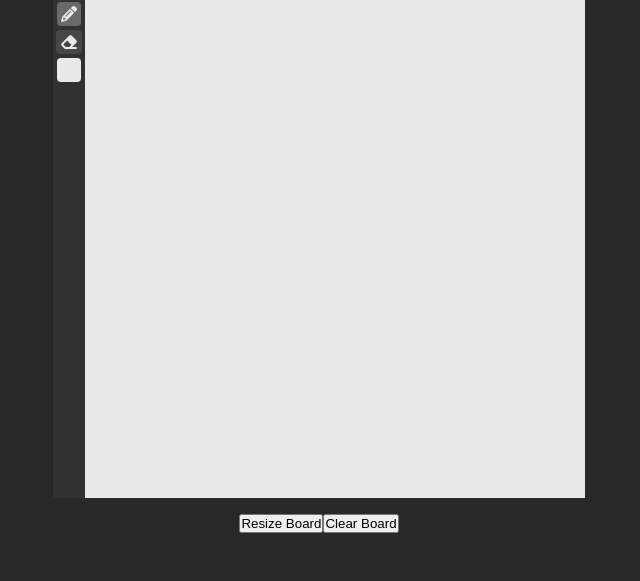
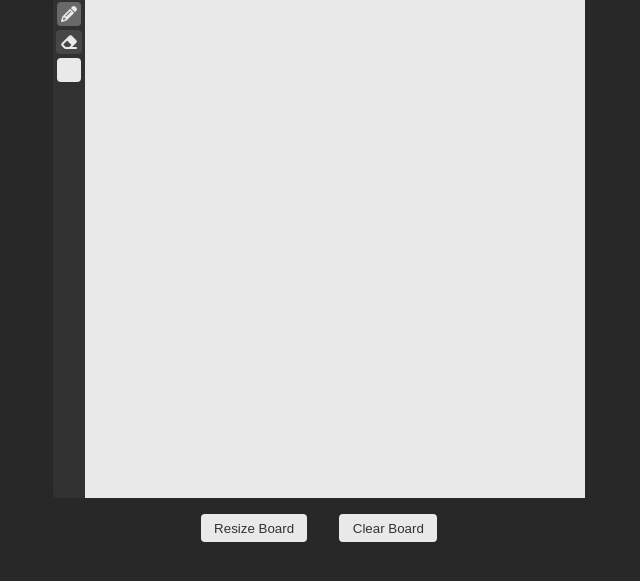
Before and after one commit to tinfodev/etch-a-sketch, a plain HTML site: page index.html in a window 1280 px wide. Shown: the part 71-652 px from the top of the page, without its empty margins (321-961 px from the left). Drawn offline with Linux system fonts and the light colour scheme.

Commit message:
Add styles to clear and resize buttons, minified files somewhat

```diff
--- a/index.html
+++ b/index.html
@@ -24,8 +24,8 @@
             </div>
         </div>
         <div class="configurations">
-            <button onclick="handleBoardReset()">Resize Board</button>
-            <button onclick="removeGrid()">Clear Board</button>
+            <button class="resize-button" onclick="handleBoardReset()">Resize Board</button>
+            <button class="clear-button" onclick="removeGrid()">Clear Board</button>
         </div>
     </div>
 </body>
--- a/script.js
+++ b/script.js
@@ -1,4 +1,3 @@
-// global variables here
 const DEFAULT_GRID_SIZE = 16;
 const DEFAULT_USER_COLOR = "000000";
 
@@ -62,7 +61,7 @@ function removeGrid(gridSize = userGridSize) {
 }
 
 function handleBoardReset() {
-    userGridSize = prompt("Select a grid size between 1-100:", 16);
+    userGridSize = prompt("Select a grid size between 1-100. Note this will reset the board:", 16);
     if (userGridSize >= 1 && userGridSize <= 100) {
         removeGrid(userGridSize);
     } else {
@@ -73,7 +72,6 @@ function handleBoardReset() {
 window.addEventListener('keydown', (evt) => {
     if (evt.key === 'd') {
         currentTool = 'pencil';
-        // not scalable (what if you added more tools?)
         pencilTool.style.backgroundColor = '#696969';
         eraserTool.style.backgroundColor = '#474747';
     } else if (evt.key = 'e') {
--- a/styles.css
+++ b/styles.css
@@ -3,7 +3,6 @@
     font-family: sans-serif;
     margin: 0;
     padding: 0;
-    /* outline: 2px solid red; */
 }
 
 :root {
@@ -22,7 +21,6 @@ html {
 
 .drawing-area {
     display: flex;
-    /* make this responsive somehow? */
     height: 500px;
     justify-content: center;
     margin: 0 8em;
@@ -85,3 +83,19 @@ html {
     justify-content: center;
     margin: 1rem 0;
 }
+
+.resize-button, .clear-button {
+    background-color: #e9e9e9;
+    border: none;
+    border-radius: 4px;
+    color: #313131;
+    cursor: pointer;
+    margin: 0 1rem;
+    padding: 0.5em 1em;
+    transition: 0.3s ease background-color;
+}
+
+.resize-button:hover, .clear-button:hover {
+    background-color: #bdbdbd;
+    transition: 0.15s ease;
+}
```
